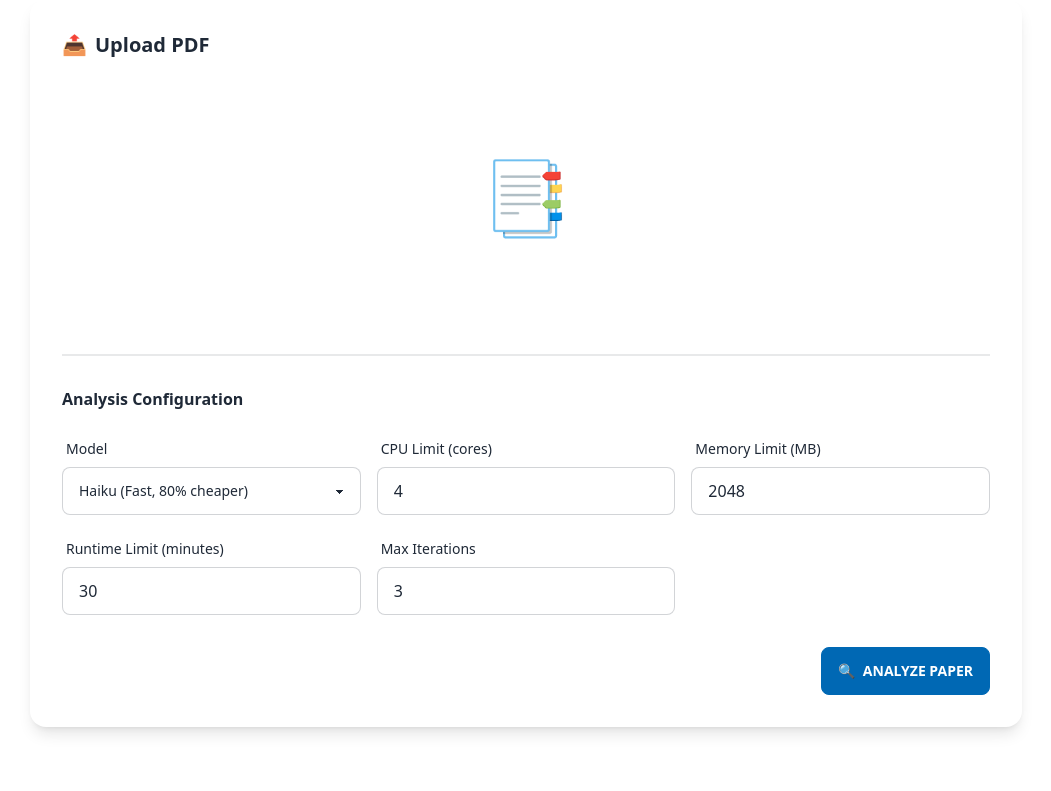
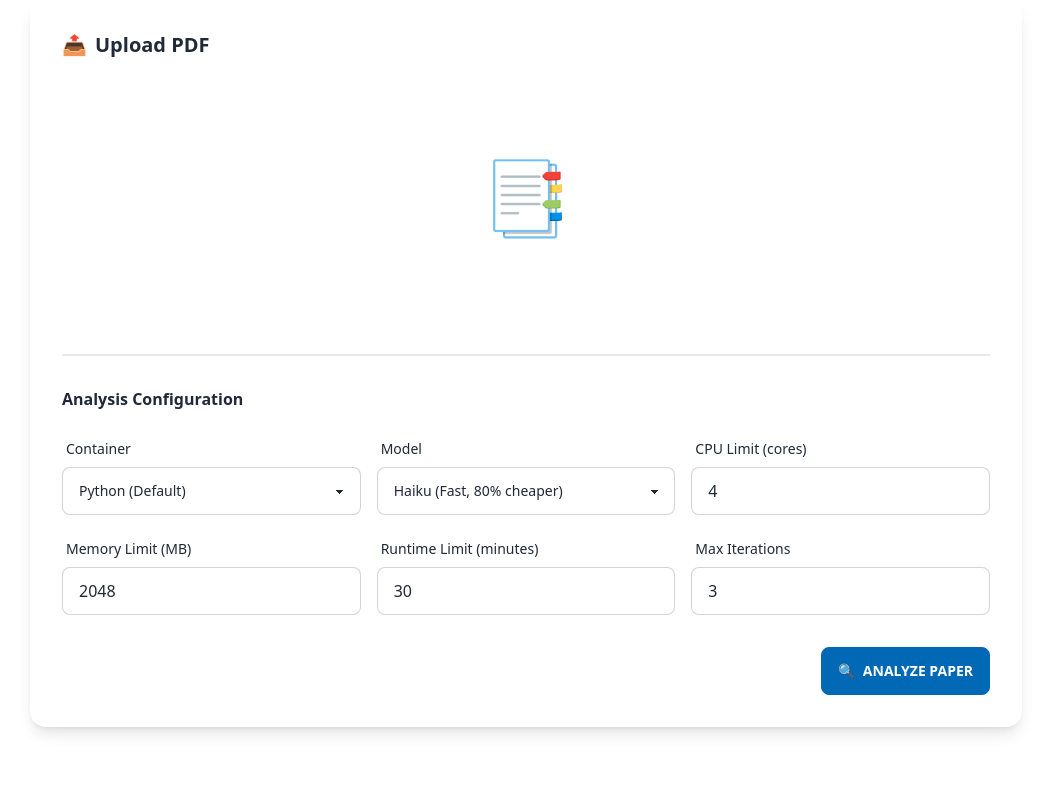
Before and after one commit to kkirchheim/aegis, a Flask app: page / in a window 1280 px wide. Shown: the part 233-1024 px from the top of the page, without its empty margins (114-1165 px from the left). Run offline with Flask 3, Linux system fonts and the light colour scheme; data that the repository does not hold is empty; some libraries are stand-ins or nearby versions.

Commit message:
Add Docker container selection to configuration
- Added container dropdown to homepage (currently only Python option)
- UI passes container selection to backend
- Config includes: container, model, cpu_limit, memory_limit, runtime_limit, max_iterations
- Updated docstring to document container parameter
- Ready for future runner containers (e.g., Node.js, Go, etc.)

```diff
--- a/app.py
+++ b/app.py
@@ -1014,6 +1014,7 @@ def upload_pdf():
 
     # Get configuration parameters
     config = {
+        "container": request.form.get("container", "python"),
         "model": request.form.get("model", "haiku"),
         "cpu_limit": int(request.form.get("cpu_limit", 4)),
         "memory_limit": int(request.form.get("memory_limit", 2048)),
@@ -2258,6 +2259,7 @@ def analyze_paper_background(job_id, pdf_path, config=None):
         job_id: Unique job identifier
         pdf_path: Path to PDF file
         config: Dictionary with analysis config:
+            - container: "python" (default) or other runners
             - model: "haiku" or "opus"
             - cpu_limit: CPU cores
             - memory_limit: Memory in MB
@@ -2268,6 +2270,7 @@ def analyze_paper_background(job_id, pdf_path, config=None):
     # Use defaults if config not provided
     if config is None:
         config = {
+            "container": "python",
             "model": "haiku",
             "cpu_limit": 4,
             "memory_limit": 2048,
--- a/static/app.js
+++ b/static/app.js
@@ -85,6 +85,7 @@ async function handleAnalyzeClick() {
     formData.append("pdf", file);
 
     // Add configuration options
+    formData.append("container", document.getElementById("containerSelect").value);
     formData.append("model", document.getElementById("modelSelect").value);
     formData.append("cpu_limit", document.getElementById("cpuLimit").value);
     formData.append("memory_limit", document.getElementById("memoryLimit").value);
--- a/templates/index.html
+++ b/templates/index.html
@@ -121,6 +121,16 @@
                     <h3 class="font-semibold mb-3">Analysis Configuration</h3>
 
                     <div class="grid grid-cols-1 md:grid-cols-2 lg:grid-cols-3 gap-4">
+                        <!-- Container Selection -->
+                        <div>
+                            <label class="label">
+                                <span class="label-text">Container</span>
+                            </label>
+                            <select id="containerSelect" class="select select-bordered w-full">
+                                <option value="python">Python (Default)</option>
+                            </select>
+                        </div>
+
                         <!-- Model Selection -->
                         <div>
                             <label class="label">
```
